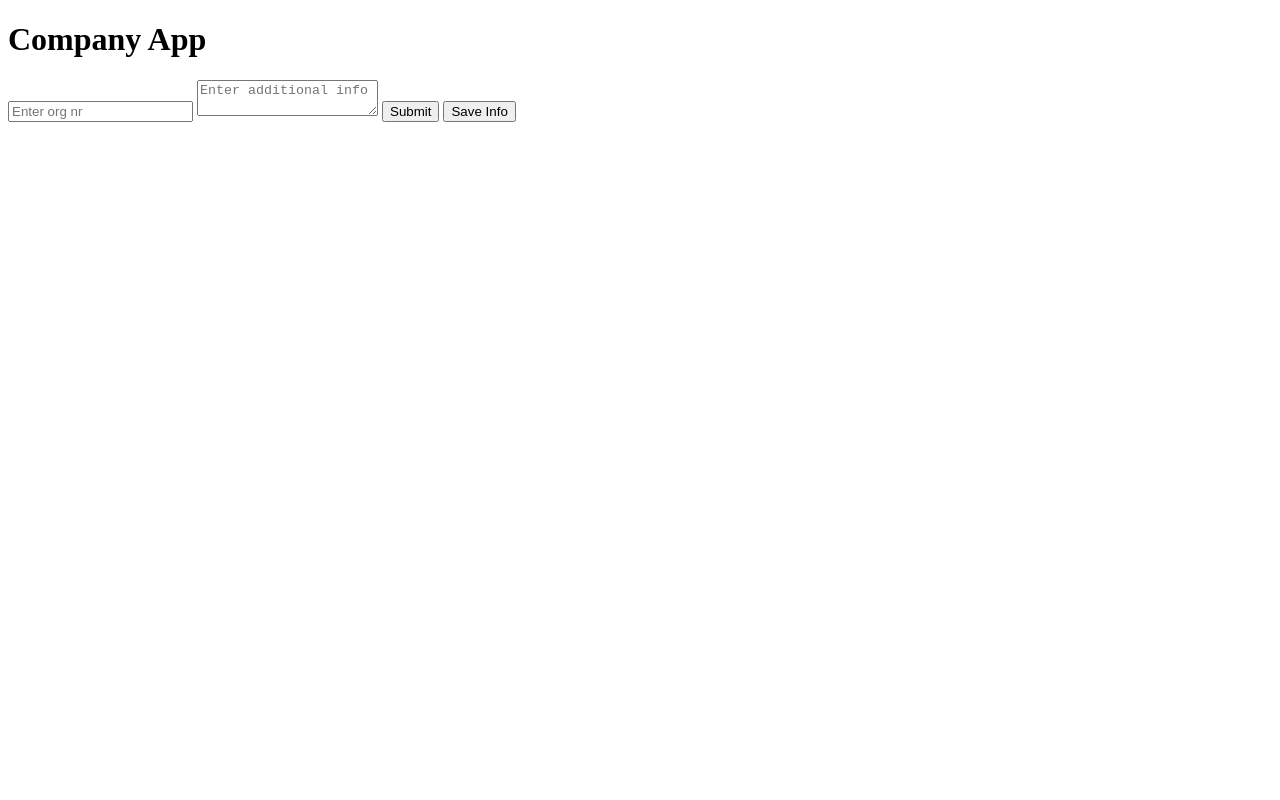
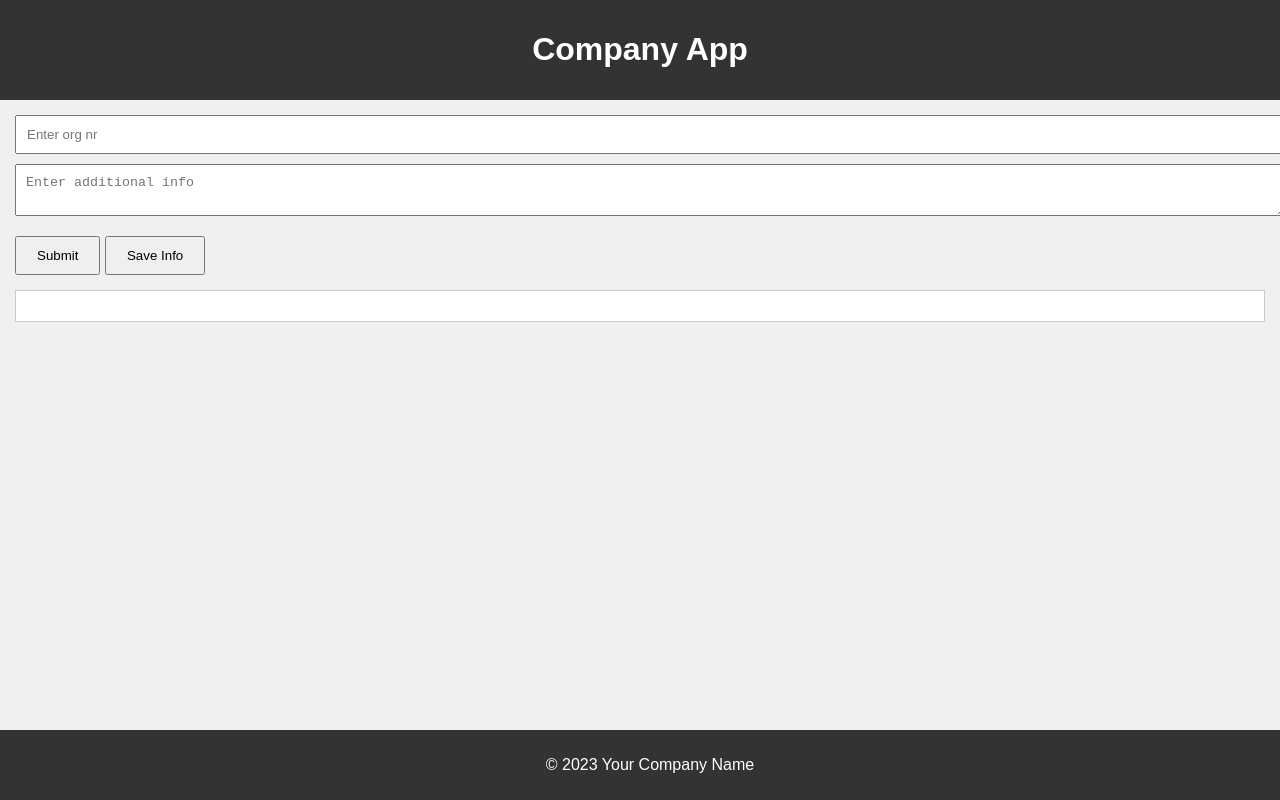
Before and after one commit to StianSteinsland/Appex1, a website: page companyAPI/index.html in a window 1280 px wide. Drawn offline with Linux system fonts and the light colour scheme.

Commit message:
Lagt til css og fikset på den

```diff
--- a/companyAPI/index.html
+++ b/companyAPI/index.html
@@ -2,22 +2,26 @@
 <html>
 <head>
     <title>Company App</title>
-    <style>
-        /* Her kan du legge til CSS-styling for å formatere siden. */
-    </style>
+    <link rel="stylesheet" type="text/css" href="styles.css">
 </head>
 <body>
+    <header>
         <h1>Company App</h1>
+    </header>
+    <main>
         <form id="company-form">
             <input type="text" id="orgnr" placeholder="Enter org nr" required>
             <textarea id="additional-info" placeholder="Enter additional info"></textarea>
             <button type="submit">Submit</button>
             <button id="save-info">Save Info</button>
         </form>
-
         <div id="company-info">
             <!-- Her vil informasjonen om bedriften vises. -->
         </div>
+    </main>
+    <footer>
+        <p>&copy; 2023 Your Company Name</p>
+    </footer>
     <script src="app.js"></script>
 </body>
 </html>
--- /dev/null
+++ b/companyAPI/styles.css
@@ -0,0 +1,59 @@
+body {
+    font-family: Arial, sans-serif;
+    margin: 0;
+    padding: 0;
+    background-color: #f0f0f0;
+}
+
+header {
+    background-color: #333;
+    color: white;
+    padding: 10px;
+    text-align: center;
+}
+
+main {
+    margin: 15px;
+}
+
+#company-form {
+    margin-bottom: 15px;
+}
+
+#company-form input,
+#company-form textarea {
+    display: block;
+    margin-bottom: 10px;
+    padding: 10px;
+    width: 100%;
+}
+
+#company-form button {
+    padding: 10px 20px;
+    margin-top: 10px;
+    cursor: pointer;
+}
+
+#company-info {
+    padding: 15px;
+    border: 1px solid #ccc;
+    background-color: white;
+}
+
+footer {
+    background-color: #333;
+    color: white;
+    text-align: center;
+    padding: 10px;
+    position: fixed;
+    bottom: 0;
+    width: 100%;
+}
+
+/* Denne CSS-filen gir noen grunnleggende stiler, inkludert:
+En standard font og bakgrunnsfarge for hele nettsiden.
+Stiler for header og footer, inkludert bakgrunnsfarge og tekstfarge.
+Marg og padding for hovedinnholdet og skjemaet.
+Spesifikke stiler for input- og textarea-elementene i skjemaet, inkludert display, marg, padding og bredde.
+Stiler for knappene i skjemaet, inkludert padding, marg og en peker cursor når musen er over dem.
+Stiler for bedriftsinformasjonsdiven, inkludert padding, border og bakgrunnsfarge.
```
Lines whose indentation alone changed are shown as unchanged.
